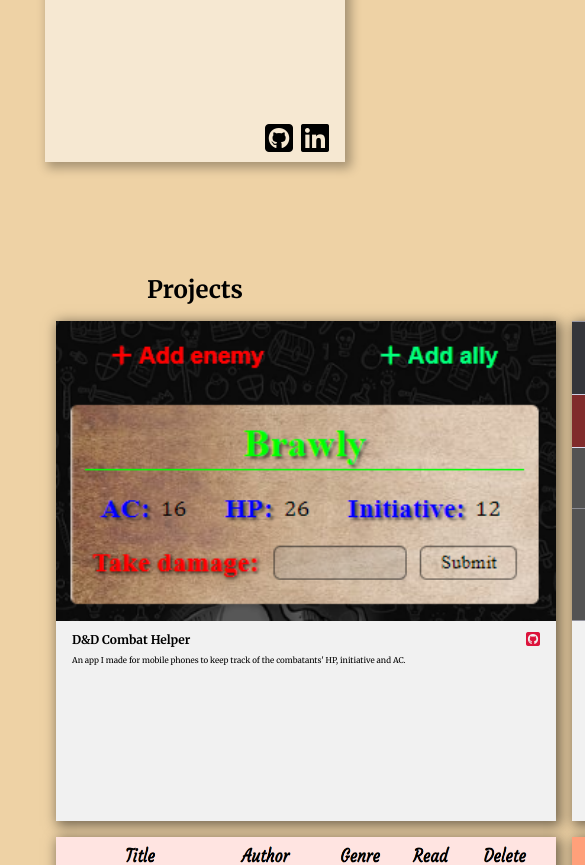
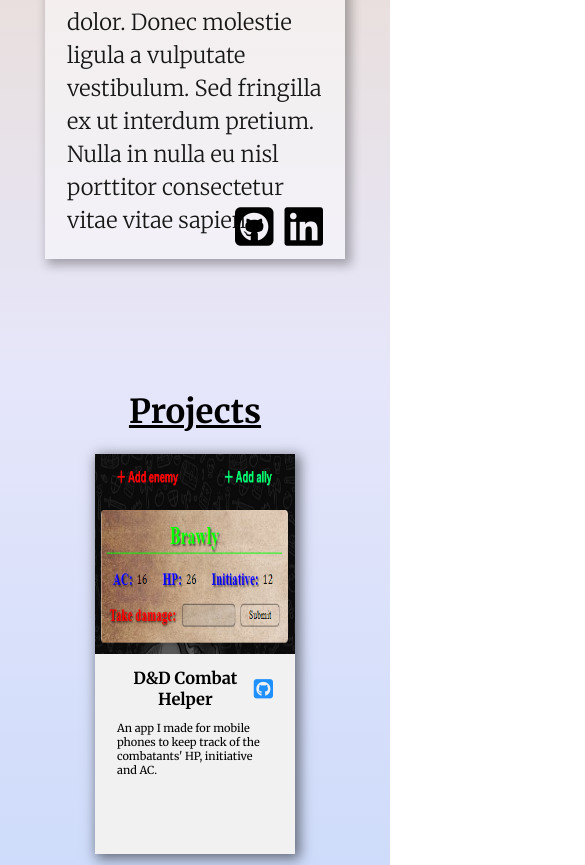
Before and after one commit to Xiraeth/odin-portfolio, a plain HTML site: page index.html in a window 390 px wide. Shown: the part 740-1605 px from the top of the page, 585 px wide, since content can reach past the window. Drawn offline with Linux system fonts and the light colour scheme; a web font is replaced by a local one.

Commit message:
Make projects section responsive

```diff
--- a/index.html
+++ b/index.html
@@ -220,5 +220,7 @@
         </div>
       </div>
     </section>
+
+    <section class="contact"></section>
   </body>
 </html>
--- a/style.css
+++ b/style.css
@@ -16,7 +16,6 @@
 
 body {
   min-height: 100vh;
-  background-color: var(--bg-main-color);
 }
 
 h1 {
@@ -33,8 +32,10 @@ p {
   display: flex;
   align-items: center;
   padding: var(--section-pad);
+  padding-bottom: 10rem;
   position: relative;
   z-index: 2;
+  background: linear-gradient(to bottom, var(--bg-main-color), lavender);
 }
 
 .aboutMe img {
@@ -110,18 +111,21 @@ p {
 }
 
 .projects {
-  margin-top: 10rem;
+  padding-top: 10rem;
   padding: var(--section-pad);
+  background: linear-gradient(to bottom, lavender, rgb(64, 158, 252));
+  /* background: rgb(228, 228, 228); */
 }
 
 .projects h1 {
   text-align: center;
+  text-decoration: underline;
   font-size: 3rem;
   margin-bottom: 2rem;
 }
 
 .projectCard {
-  min-height: 500px;
+  height: 500px;
   width: 500px;
   background-color: rgb(241, 241, 241);
   box-shadow: 3px 3px 12px 2px rgba(0, 0, 0, 0.5);
@@ -130,12 +134,18 @@ p {
 .projectCard img {
   width: 100%;
   height: 300px;
+  transition: all 0.1s;
+}
+
+.projectCard img:hover {
+  opacity: 0.8;
 }
 
 .gridContainer {
   display: grid;
   grid-template-columns: repeat(3, 1fr);
   text-align: center;
+  justify-items: center;
   gap: 2rem;
 }
 
@@ -150,7 +160,7 @@ p {
 }
 
 .title-links i {
-  color: crimson;
+  color: dodgerblue;
   font-size: 2rem;
 }
 
@@ -162,3 +172,52 @@ p {
   text-align: left;
   margin-top: 1rem;
 }
+
+@media screen and (max-width: 800px) {
+  .gridContainer {
+    grid-template-columns: 1fr;
+  }
+
+  .projectCard {
+    width: 200px;
+    height: 400px;
+  }
+
+  .projectCard img {
+    height: 200px;
+  }
+
+  :root {
+    font-size: 11px;
+  }
+}
+
+@media screen and (max-width: 1700px) and (min-width: 800px) {
+  .gridContainer {
+    grid-template-columns: 1fr 1fr;
+  }
+
+  .projectCard {
+    width: 300px;
+  }
+
+  :root {
+    font-size: 13px;
+  }
+}
+
+@media screen and (min-width: 2500px) {
+  .projectCard {
+    width: 700px;
+  }
+}
+
+@media screen and (min-width: 3000px) {
+  .projectCard {
+    width: 1000px;
+  }
+
+  :root {
+    font-size: 24px;
+  }
+}
```
